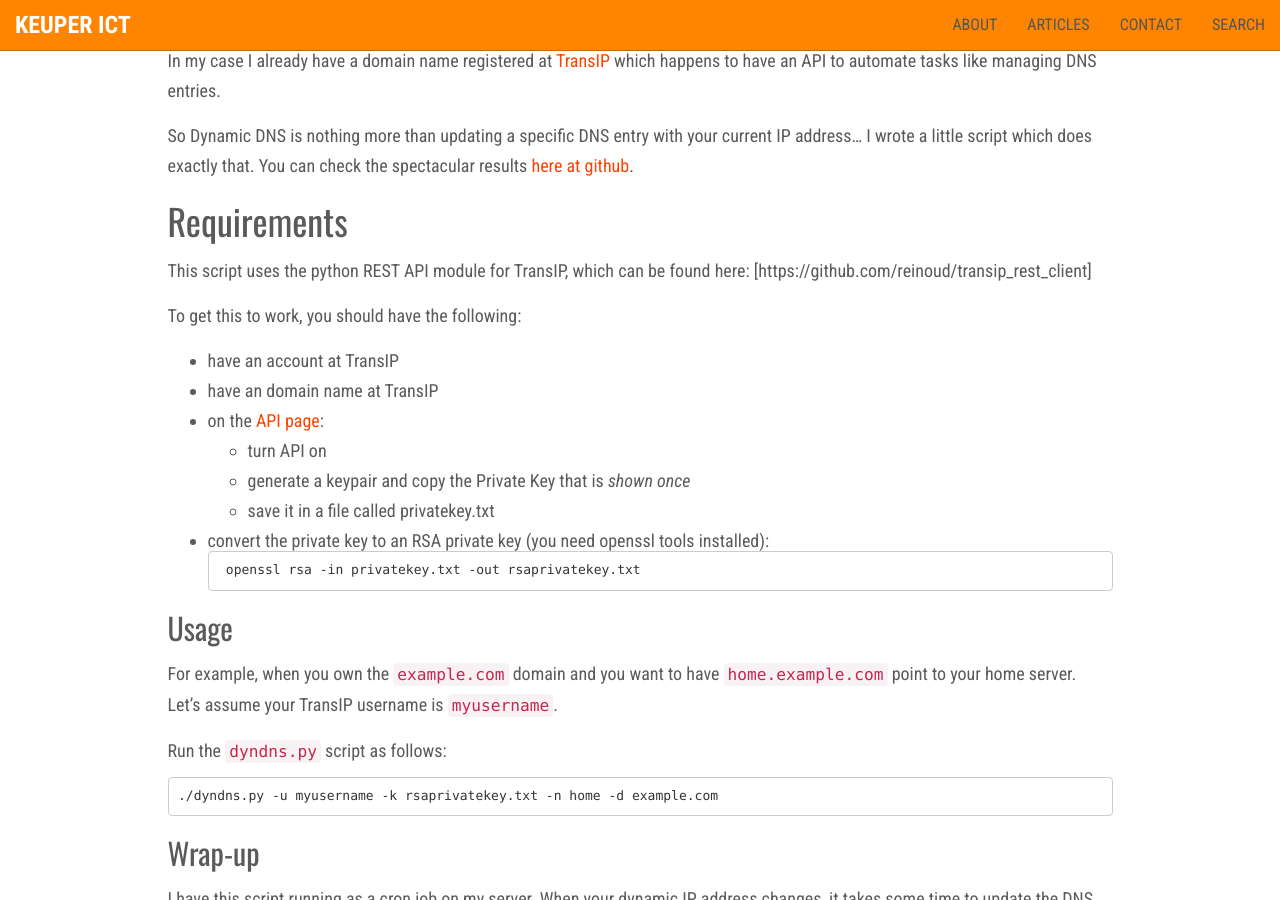
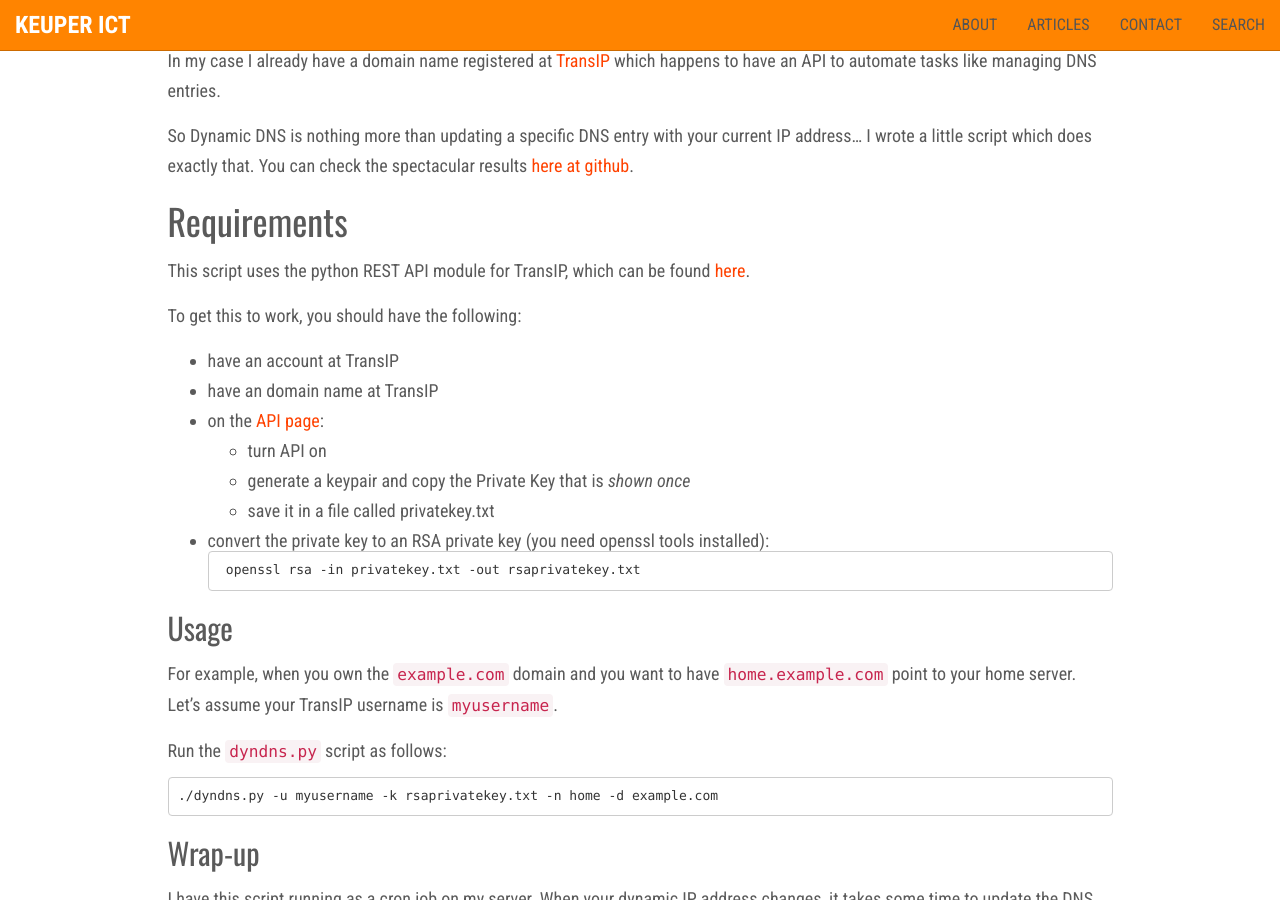
Before and after one commit to jkeuper/jkeuper.github.io, a Jekyll site: the page built from _posts/2021-09-14-diy-dynamic-dns.md, in a window 1280 px wide and 900 px high, scrolled down 972 px. Built offline with Jekyll 4.4.1, drawn with Linux system fonts in a browser that asks for light colours; nearby versions of some CDN libraries.

Commit message:
Fixed link

```diff
--- a/_posts/2021-09-14-diy-dynamic-dns.md
+++ b/_posts/2021-09-14-diy-dynamic-dns.md
@@ -25,8 +25,7 @@
 You can check the spectacular results [here at github](https://github.com/jkeuper/transip_dyndns).
 
 # Requirements
-This script uses the python REST API module for TransIP, which can be found here:
-[https://github.com/reinoud/transip_rest_client]
+This script uses the python REST API module for TransIP, which can be found [here](https://github.com/reinoud/transip_rest_client).
 
 To get this to work, you should have the following:
  - have an account at TransIP
```
